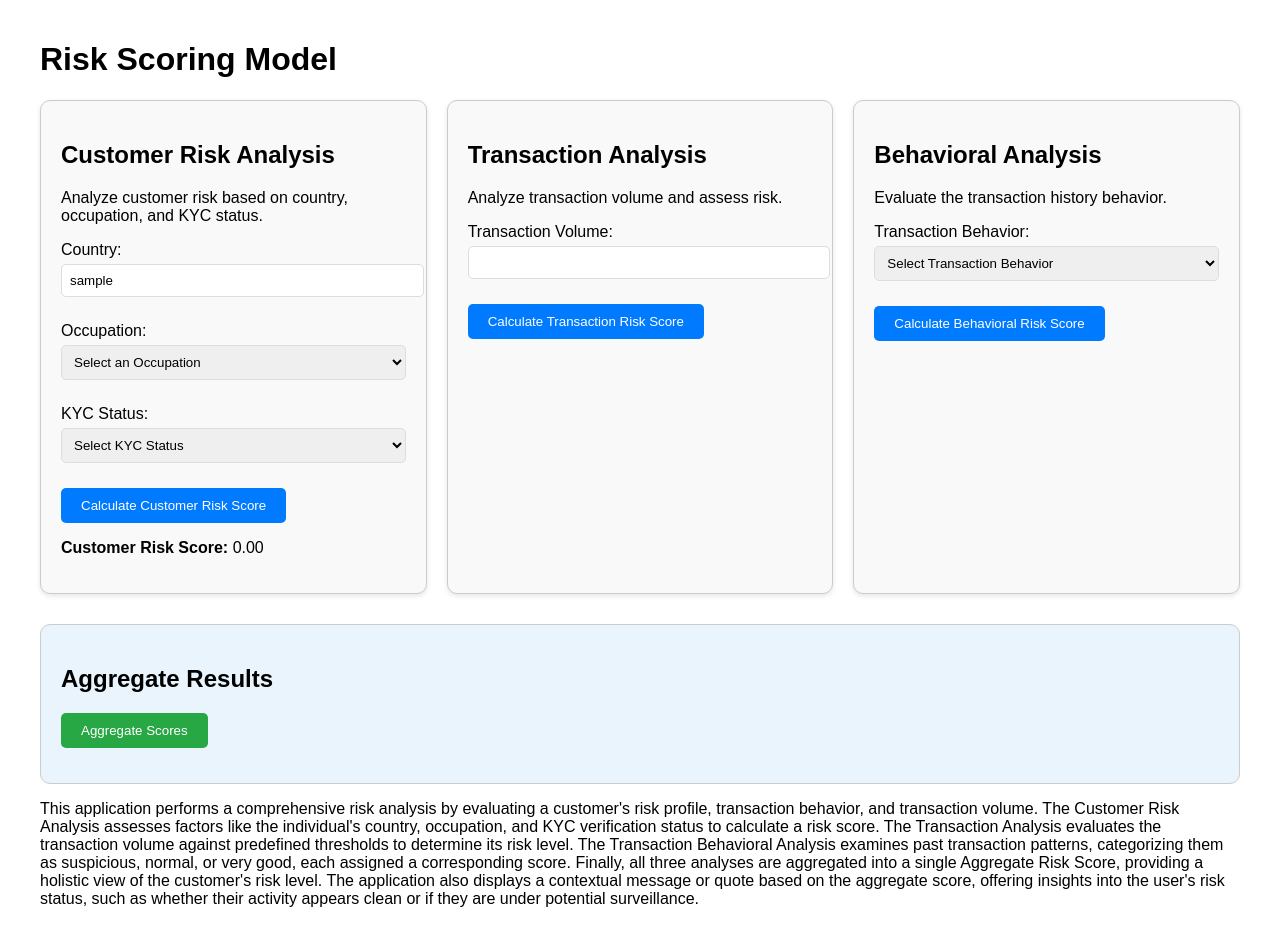
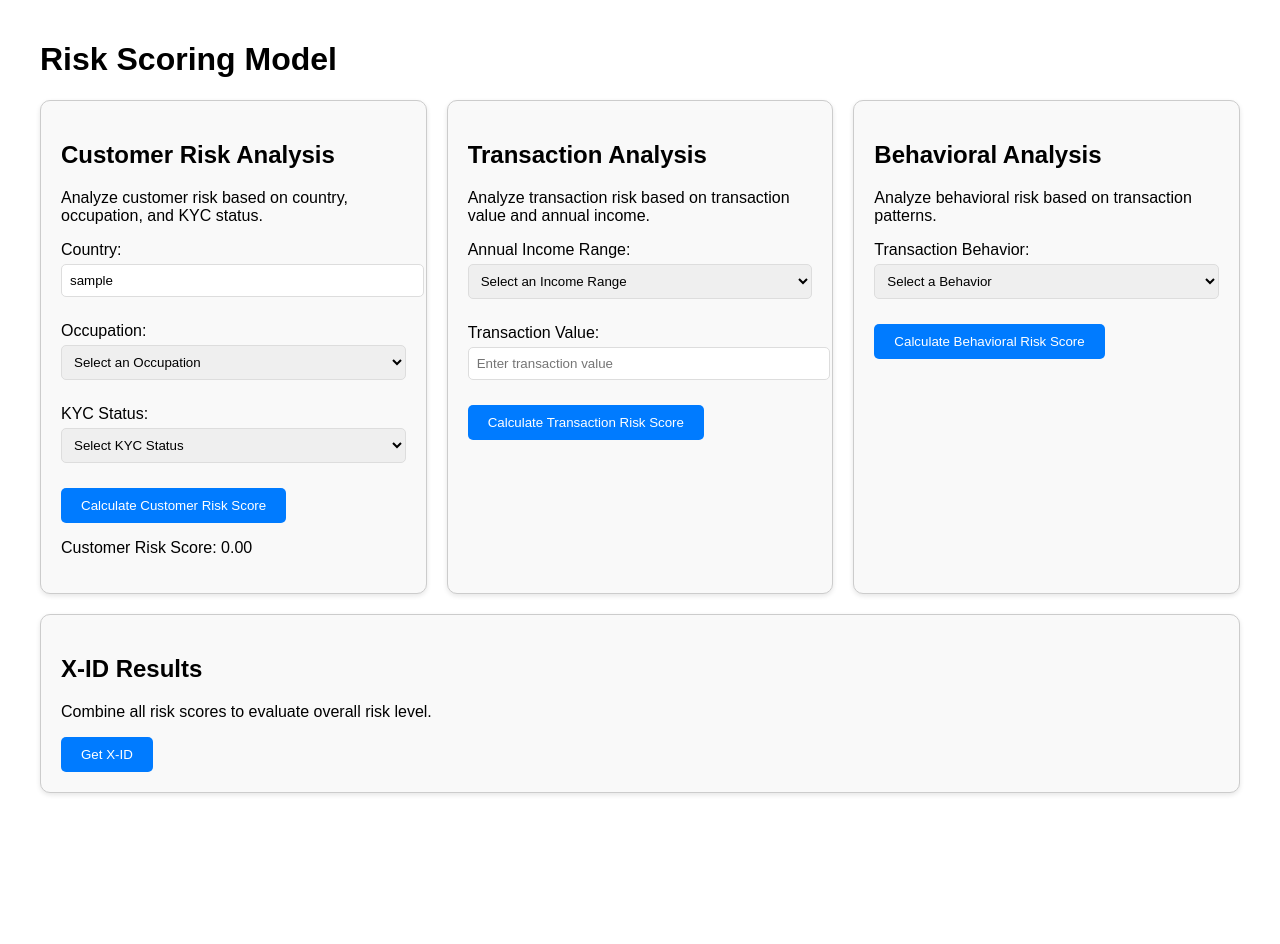
Before and after one commit to krnkiran22/Aml-risk-analysis, a React (Create React App) app: page / in a window 1280 px wide. Both pictures are taken after typing "Sample" into the empty fields and a click on the button "Calculate Customer Risk Score". After the commit the page ends 813 px from the top, so only its background shows below. Built offline with nearby package versions, Linux system fonts and the light colour scheme.

Commit message:
Transaction analysis

```diff
--- a/src/App.js
+++ b/src/App.js
@@ -3,15 +3,15 @@ import "./App.css";
 
 const App = () => {
   // States for customer risk analysis
-
   const [selectedOccupation, setSelectedOccupation] = useState("");
   const [kycStatus, setKycStatus] = useState("");
   const [customerRiskScore, setCustomerRiskScore] = useState(null);
   const [selectedCountry, setSelectedCountry] = useState("");
   const [filteredCountries, setFilteredCountries] = useState([]);
   // States for transaction analysis
-  const [transactionVolume, setTransactionVolume] = useState("");
+  const [transactionValue, setTransactionValue] = useState("");
   const [transactionRiskScore, setTransactionRiskScore] = useState(null);
+  const [annualIncomeRange, setAnnualIncomeRange] = useState("");
 
   // States for transaction behavioral analysis
   const [transactionBehavior, setTransactionBehavior] = useState("");
@@ -182,8 +182,8 @@ const App = () => {
     Yemen: 90,
     Zambia: 50,
     Zimbabwe: 60,
+    others: 50,
   };
-
 
   const occupations = {
     "Politically Exposed": 80,
@@ -214,6 +214,13 @@ const App = () => {
     "Very Good Past": 10,
   };
 
+  const incomeRanges = {
+    "Below 2 Lakhs": 100000,
+    "2 Lakhs - 5 Lakhs": 350000,
+    "5 Lakhs - 10 Lakhs": 750000,
+    "Above 10 Lakhs": 1500000,
+  };
+
   const handleCountrySearch = (e) => {
     const query = e.target.value.toLowerCase();
     setSelectedCountry(query);
@@ -226,6 +233,7 @@ const App = () => {
       setFilteredCountries([]);
     }
   };
+
   // Calculate Customer Risk Score
   const calculateCustomerRiskScore = () => {
     const countryScore = countries[selectedCountry] || 0;
@@ -240,11 +248,14 @@ const App = () => {
 
   // Calculate Transaction Risk Score
   const calculateTransactionRiskScore = () => {
-    const transactionVolumeValue = parseFloat(transactionVolume) || 0;
+    const transactionValueNumber = parseFloat(transactionValue) || 0;
+    const incomeMedian = incomeRanges[annualIncomeRange] || 0;
+    const threshold = incomeMedian * 0.33; // 33% of the median income
+
     let score = 0;
 
-    if (transactionVolumeValue < 10000) score = transactionScores.low;
-    else if (transactionVolumeValue <= 50000) score = transactionScores.medium;
+    if (transactionValueNumber <= threshold) score = transactionScores.low;
+    else if (transactionValueNumber <= 2 * threshold) score = transactionScores.medium;
     else score = transactionScores.high;
 
     setTransactionRiskScore(score);
@@ -291,20 +302,6 @@ const App = () => {
         <div className="analysis-card">
           <h2>Customer Risk Analysis</h2>
           <p>Analyze customer risk based on country, occupation, and KYC status.</p>
-          {/* <label>
-            Country:
-            <select
-              value={selectedCountry}
-              onChange={(e) => setSelectedCountry(e.target.value)}
-            >
-              <option value="">Select a Country</option>
-              {Object.keys(countries).map((country) => (
-                <option key={country} value={country}>
-                  {country}
-                </option>
-              ))}
-            </select>
-          </label> */}
           <label>
             Country:
             <input
@@ -361,45 +358,58 @@ const App = () => {
             Calculate Customer Risk Score
           </button>
           {customerRiskScore !== null && (
-            <p>
-              <strong>Customer Risk Score:</strong> {customerRiskScore.toFixed(2)}
-            </p>
+            <p>Customer Risk Score: {customerRiskScore.toFixed(2)}</p>
           )}
         </div>
 
-        {/* Transaction Analysis */}
+        {/* Transaction Analysis Section */}
         <div className="analysis-card">
           <h2>Transaction Analysis</h2>
-          <p>Analyze transaction volume and assess risk.</p>
+          <p>
+            Analyze transaction risk based on transaction value and annual income.
+          </p>
           <label>
-            Transaction Volume:
+            Annual Income Range:
+            <select
+              value={annualIncomeRange}
+              onChange={(e) => setAnnualIncomeRange(e.target.value)}
+            >
+              <option value="">Select an Income Range</option>
+              {Object.keys(incomeRanges).map((range) => (
+                <option key={range} value={range}>
+                  {range}
+                </option>
+              ))}
+            </select>
+          </label>
+          <label>
+            Transaction Value:
             <input
               type="number"
-              value={transactionVolume}
-              onChange={(e) => setTransactionVolume(e.target.value)}
+              value={transactionValue}
+              onChange={(e) => setTransactionValue(e.target.value)}
+              placeholder="Enter transaction value"
             />
           </label>
           <button onClick={calculateTransactionRiskScore}>
             Calculate Transaction Risk Score
           </button>
           {transactionRiskScore !== null && (
-            <p>
-              <strong>Transaction Risk Score:</strong> {transactionRiskScore}
-            </p>
+            <p>Transaction Risk Score: {transactionRiskScore}</p>
           )}
         </div>
 
-        {/* Transaction Behavioral Analysis */}
+        {/* Transaction Behavioral Analysis Section */}
         <div className="analysis-card">
           <h2>Behavioral Analysis</h2>
-          <p>Evaluate the transaction history behavior.</p>
+          <p>Analyze behavioral risk based on transaction patterns.</p>
           <label>
             Transaction Behavior:
             <select
               value={transactionBehavior}
               onChange={(e) => setTransactionBehavior(e.target.value)}
             >
-              <option value="">Select Transaction Behavior</option>
+              <option value="">Select a Behavior</option>
               {Object.keys(behaviorScores).map((behavior) => (
                 <option key={behavior} value={behavior}>
                   {behavior}
@@ -411,29 +421,23 @@ const App = () => {
             Calculate Behavioral Risk Score
           </button>
           {behavioralRiskScore !== null && (
-            <p>
-              <strong>Behavioral Risk Score:</strong> {behavioralRiskScore}
-            </p>
+            <p>Behavioral Risk Score: {behavioralRiskScore}</p>
+          )}
+        </div>
+
+        {/* Aggregate Results Section */}
+        <div className="analysis-card">
+          <h2>X-ID Results</h2>
+          <p>Combine all risk scores to evaluate overall risk level.</p>
+          <button onClick={aggregateResults}>Get X-ID</button>
+          {aggregateScore !== null && (
+            <div>
+              <p>X-ID Score: {aggregateScore.toFixed(2)}</p>
+              <p>{getQuote(aggregateScore)}</p>
+            </div>
           )}
         </div>
       </div>
-
-      {/* Aggregate Results Section */}
-      <div className="aggregate-container">
-        <h2>Aggregate Results</h2>
-        <button onClick={aggregateResults}>Aggregate Scores</button>
-        {aggregateScore !== null && (
-          <>
-            <p>
-              <strong>Aggregate Risk Score:</strong> {aggregateScore.toFixed(2)}
-            </p>
-            <p>
-              <strong>Message:</strong> {getQuote(aggregateScore)}
-            </p>
-          </>
-        )}
-      </div>
-      <p>This application performs a comprehensive risk analysis by evaluating a customer's risk profile, transaction behavior, and transaction volume. The Customer Risk Analysis assesses factors like the individual's country, occupation, and KYC verification status to calculate a risk score. The Transaction Analysis evaluates the transaction volume against predefined thresholds to determine its risk level. The Transaction Behavioral Analysis examines past transaction patterns, categorizing them as suspicious, normal, or very good, each assigned a corresponding score. Finally, all three analyses are aggregated into a single Aggregate Risk Score, providing a holistic view of the customer's risk level. The application also displays a contextual message or quote based on the aggregate score, offering insights into the user's risk status, such as whether their activity appears clean or if they are under potential surveillance.</p>
     </div>
   );
 };
```
Lines whose indentation alone changed are shown as unchanged.
